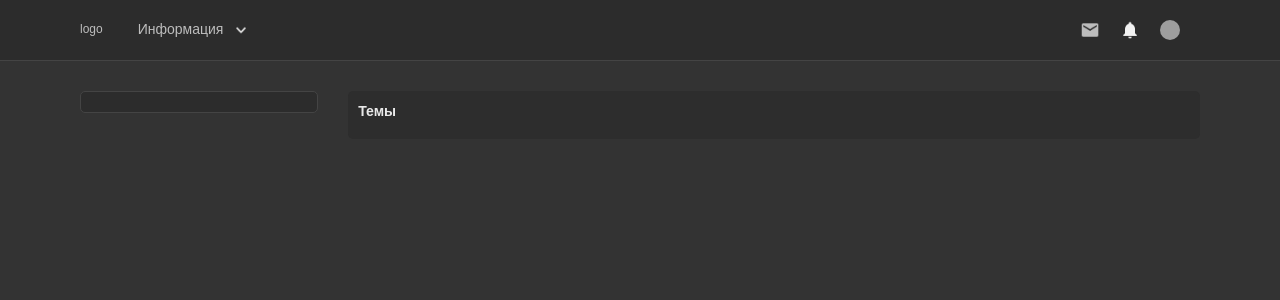
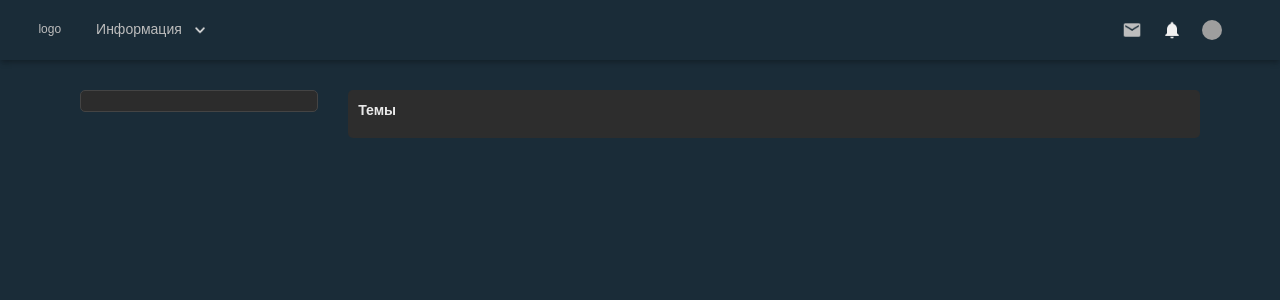
Before and after one commit to mustafaevf/Osiris, a PHP site: page / in a window 1280 px wide. Shown: the top 300 px of the page. Run offline with PHP 8.4, Linux system fonts and the light colour scheme; the visitor is signed in with stand-in values (Sample User, id 1); data that the repository does not hold is empty; grey boxes are pictures that could not be loaded.

Commit message:
start redesign

```diff
--- a/index.php
+++ b/index.php
@@ -20,9 +20,9 @@ if($_SESSION['auth'] == 1) {
                 $section_id = $page[1];
                 $query = "SELECT * FROM subsections WHERE subsection_id='$section_id' AND status=1";
                 $result = mysqli_query($conn, $query);
-                if(mysqli_num_rows($result) != 1) {
-                    header('Location: /error');
-                }
+                // if(mysqli_num_rows($result) != 1) {
+                //     header('Location: /error');
+                // }
                 include "app/forums.php";
             }
         }
--- a/public/styles/style.css
+++ b/public/styles/style.css
@@ -5,7 +5,7 @@
 }
 body {
     /* background: #f1f3f6; */
-    background-color: #333;
+    background-color: #1a2c38;
     font-family: sans-serif;
     word-wrap: break-word;
     line-height: 1.28;
@@ -82,11 +82,13 @@ span {
 }
 header {
     color: #bdbdbd;
+    height: 60px;
     font-weight: 500;
-    background: #2c2c2c;
+
+    background: #1a2c38;
+    box-shadow: #0003 0 4px 6px -1px, #0000001f 0 2px 4px -1px;
+    padding: 0 3vw;
     width: 100%;
-    border-bottom: 1px solid #444444;
-    padding: 0 80px;
 }
 .header-sub {
     display: flex;
```
Also changed, not shown: app/create-topic.php (+5 -5 lines).
